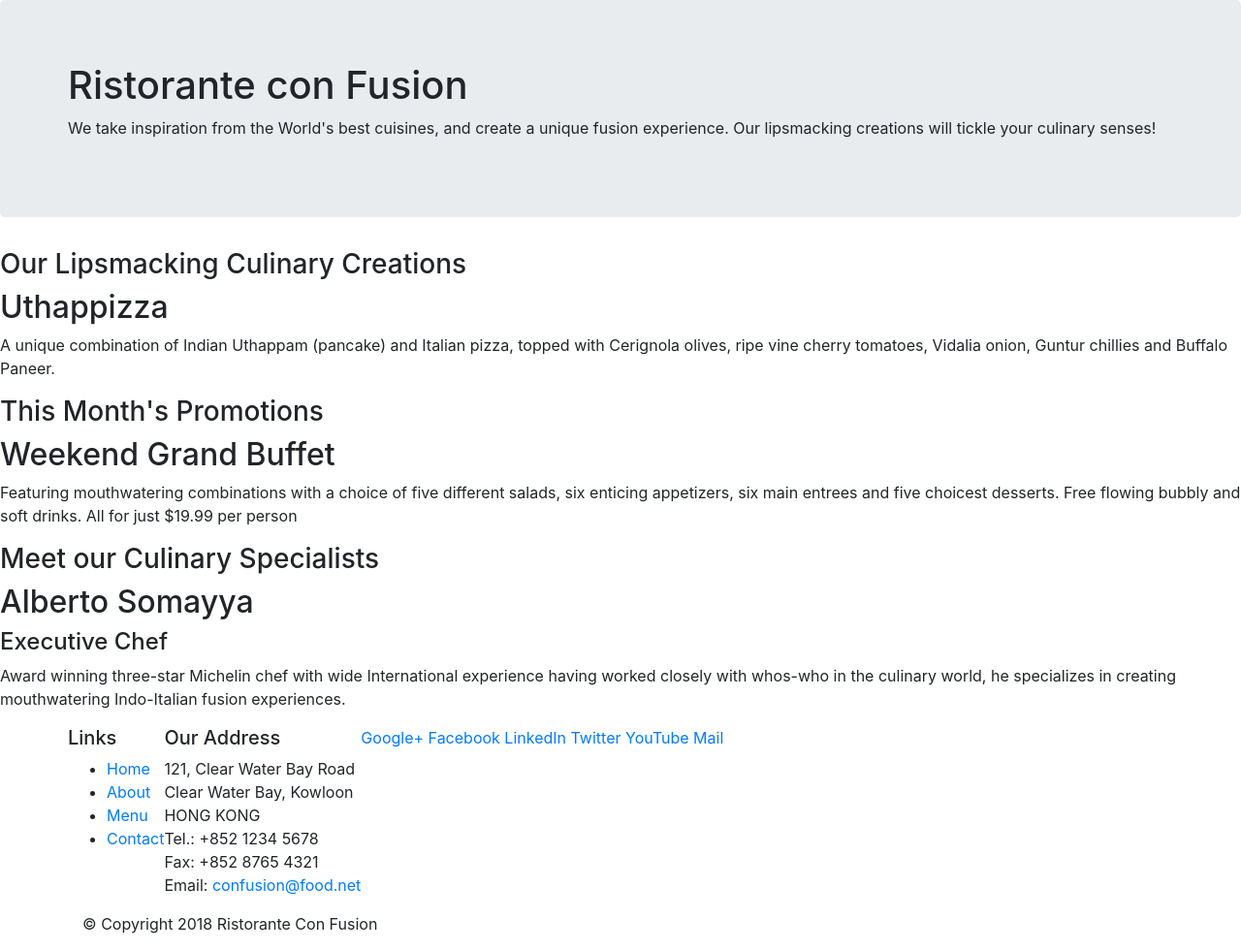
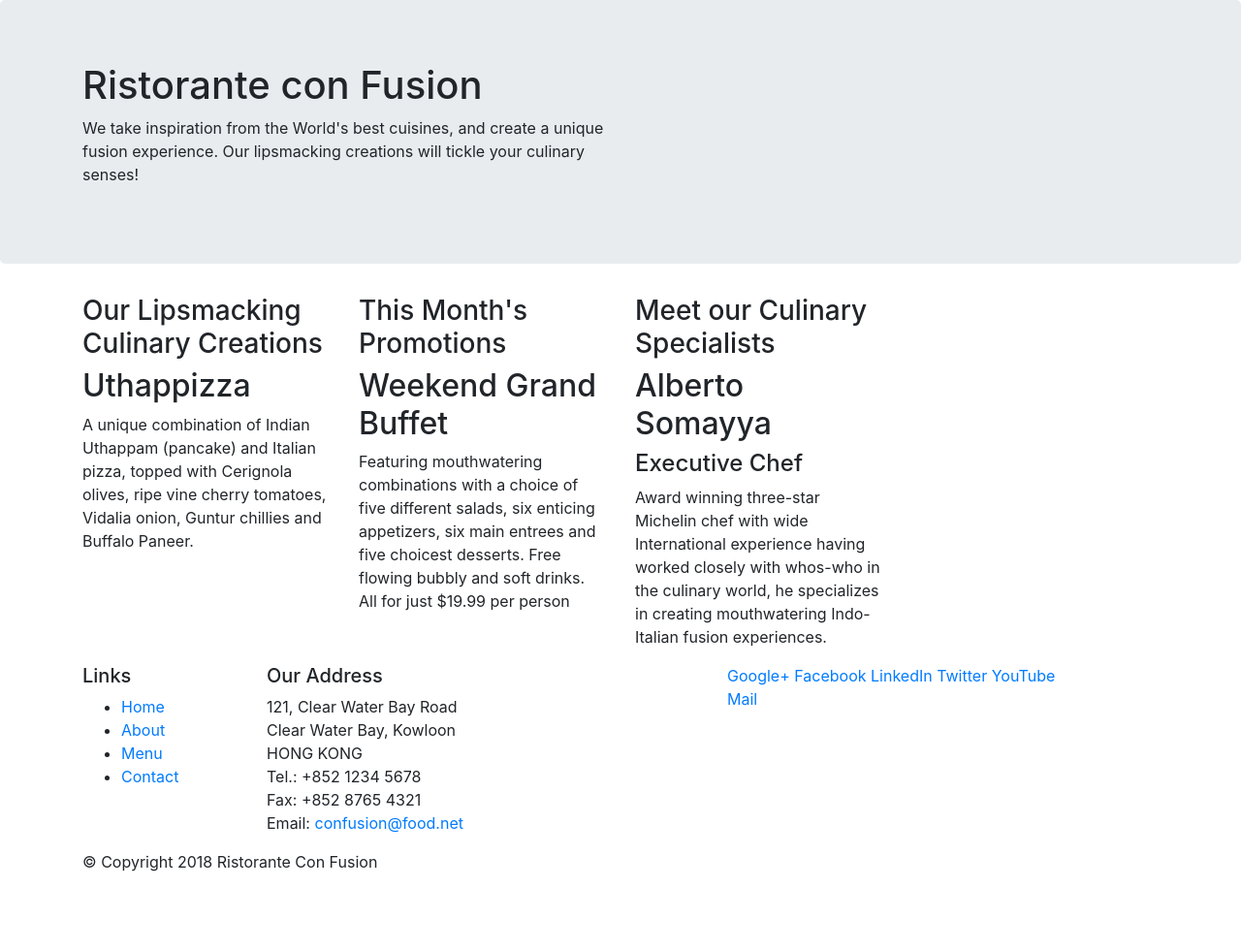
Before and after one commit to nhat2211/reactjs, a website: page index.html in a window 1280 px wide. Shown: the whole page at 97% size. After the commit the page ends 917 px from the top, so only its background shows below. Drawn offline with nearby package versions, Linux system fonts and the light colour scheme.

Commit message:
[React-112] apply bootstrap into index.html

```diff
--- a/index.html
+++ b/index.html
@@ -22,7 +22,7 @@
     <header class="jumbotron">
         <div class="container">
             <div class="row">
-                <div>
+                <div class="col-12 col-sm-6">
                     <h1>Ristorante con Fusion</h1>
                     <p>We take inspiration from the World's best cuisines, and create a unique fusion experience. Our lipsmacking creations will tickle your culinary senses!</p>
                 </div>
@@ -33,12 +33,9 @@
     </header>
 
     <div class="container">
-      <div class="row"></div>
 
-    </div>
-
-    <div>
-        <div>
+        <div class="row">
+            <div class="col-sm-4 col-md-3">
                 <div>
                     <h3>Our Lipsmacking Culinary Creations</h3>
                 </div>
@@ -49,7 +46,7 @@
             </div>
 
 
-        <div>
+            <div class="col-sm-4 col-md-3">
                 <div>
                     <h3>This Month's Promotions</h3>
                 </div>
@@ -59,7 +56,7 @@
                 </div>
             </div>
 
-        <div>
+            <div class="col-sm-4 col-md-3">
                 <div>
                     <h3>Meet our Culinary Specialists</h3>
                 </div>
@@ -71,10 +68,15 @@
             </div>
         </div>
 
+
+
+    </div>
+
+
     <footer>
         <div class="container">
             <div class="row">
-                <div>
+                <div class="col-4 col-sm-2">
                     <h5>Links</h5>
                     <ul>
                         <li><a href="#">Home</a></li>
@@ -83,7 +85,7 @@
                         <li><a href="#">Contact</a></li>
                     </ul>
                 </div>
-                <div>
+                <div class="col-7 col-sm-5">
                     <h5>Our Address</h5>
                     <address>
 		              121, Clear Water Bay Road<br>
@@ -94,7 +96,7 @@
 		              Email: <a href="mailto:confusion@food.net">confusion@food.net</a>
 		           </address>
                 </div>
-                <div>
+                <div class="col-12 col-sm-4">
                     <div>
                         <a href="http://google.com/+">Google+</a>
                         <a href="http://www.facebook.com/profile.php?id=">Facebook</a>
@@ -104,12 +106,13 @@
                         <a href="mailto:">Mail</a>
                     </div>
                 </div>
-           </div>
-           <div>
+                <div class="col-auto">
                     <div>
                         <p>© Copyright 2018 Ristorante Con Fusion</p>
                     </div>
                </div>
+           </div>
+
         </div>
     </footer>
 
```
Lines whose indentation alone changed are shown as unchanged.
